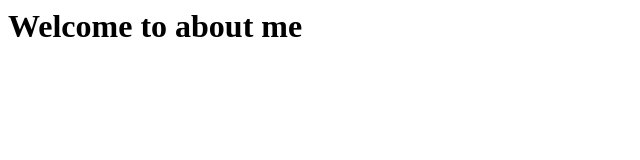
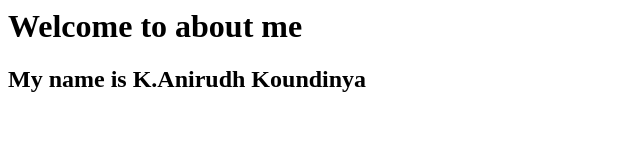
Before and after one commit to Anirudh1506/About-Myself, a plain HTML site: page index.html in a window 1280 px wide. Shown: the whole page, without its empty margins (0-640 px from the left). Drawn offline with Linux system fonts and the light colour scheme.

Commit message:
Details modified

```diff
--- a/index.html
+++ b/index.html
@@ -4,5 +4,6 @@
 </head
 <body>
 <h1>Welcome to about me</h1>
+<h2>My name is K.Anirudh Koundinya</h2>
 </body>
 </html>
```
